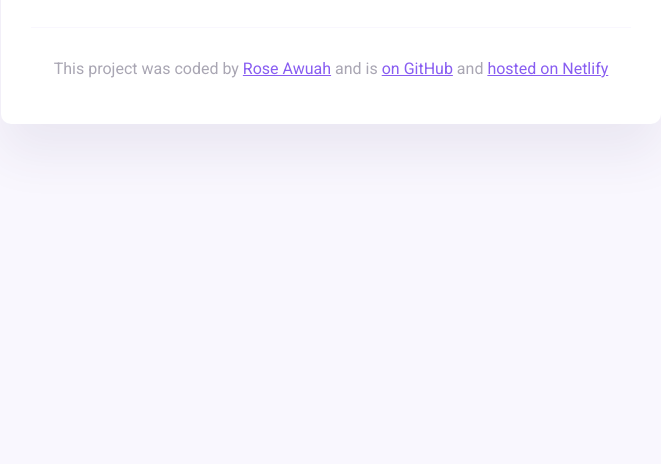
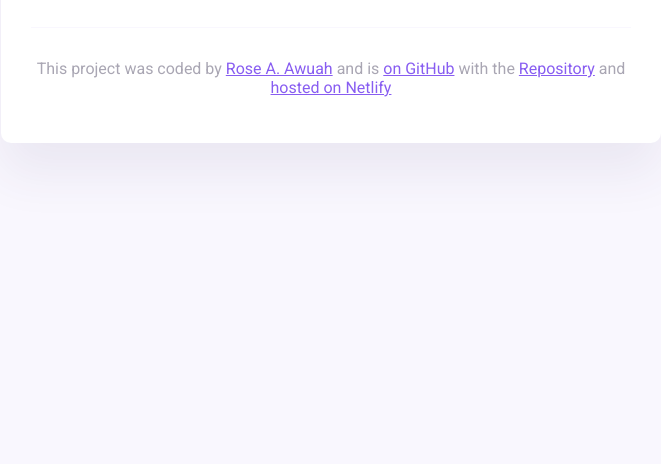
Before and after one commit to Brainiegal/My-first-awesome-project, a plain HTML site: page index.html in a window 1280 px wide. Shown: the part 336-800 px from the top of the page, without its empty margins (309-970 px from the left). Drawn offline with nearby package versions, Linux system fonts and the light colour scheme.

Commit message:
Update index.html

```diff
--- a/index.html
+++ b/index.html
@@ -60,8 +60,9 @@
       <footer>
         <p>
           This project was coded by
-          <a href="https://github.com/brainiegal" target="_blank">Rose Awuah</a> and is
-          <a href="https://github.com/Brainiegal/My-first-awesome-project" target="_blank">on GitHub</a> and
+          <a href="" target="_blank">Rose A. Awuah</a> and is
+          <a href="https://github.com/brainiegal" target="_blank">on GitHub</a> with the
+          <a href="https://github.com/Brainiegal/My-first-awesome-project" target="_blank">Repository</a> and
           <a href="https://lucky-unicorn-874c5d.netlify.app/" target="_blank">hosted on Netlify</a>
         </p>
       </footer>
```
